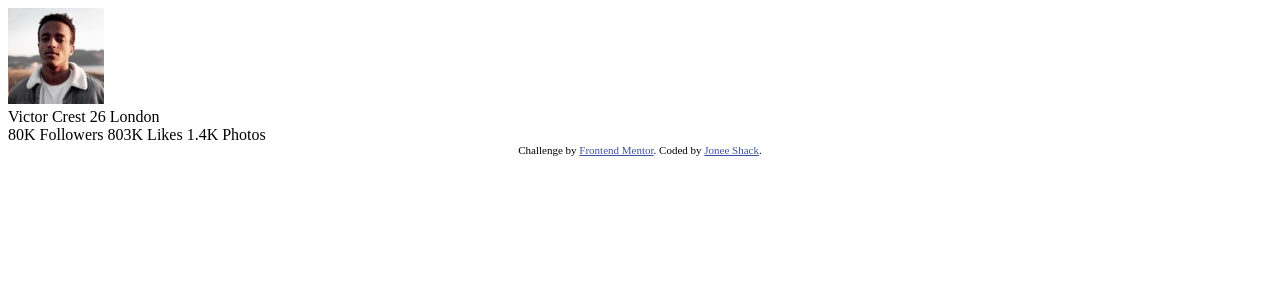
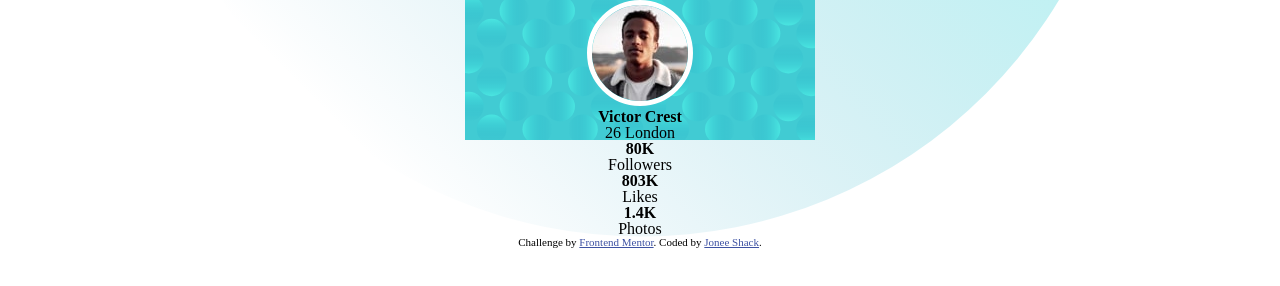
Before and after one commit to ajshack/Code-Challenge, a plain HTML site: page profile-card-component-main/index.html in a window 1280 px wide. Drawn offline with Linux system fonts and the light colour scheme.

Commit message:
Current Status

```diff
--- a/profile-card-component-main/index.html
+++ b/profile-card-component-main/index.html
@@ -5,6 +5,7 @@
   <meta name="viewport" content="width=device-width, initial-scale=1.0"> <!-- displays site properly based on user's device -->
 
   <link rel="icon" type="image/png" sizes="32x32" href="./images/favicon-32x32.png">
+  <link rel="stylesheet" href="style.css">
 
   <title>Frontend Mentor | Profile card component</title>
 
@@ -15,22 +16,31 @@
   </style>
 </head>
 <body>
-  <img src="../profile-card-component-main/images/image-victor.jpg" alt="Victor">
-  <div class="Info">
-     Victor Crest
-    26
-    London
+
+
+  <div class="container">
+
+    <div class="card">
+      <img src="../profile-card-component-main/images/image-victor.jpg" alt="Victor" class="profile-pic">
+      <div class="Info ">
+      <h2 class="bold">Victor Crest</h2>
+      <p> 26 London</p>
     </div>
 
   <div class="Stats">
-  80K
-  Followers
+    <h2 class="bold">80K</h2>
+    <p> Followers
+    </p>
 
-  803K
-  Likes
+    <h2> 803K</h2>
+    <p>Likes
+    </p>
 
-  1.4K
-  Photos
+    <h2 class="bold">1.4K</h2>
+    <p>Photos
+    </p>
+  </div>
+    </div>
   </div>
     <div class="attribution">
      Challenge by <a href="https://www.frontendmentor.io?ref=challenge" target="_blank">Frontend Mentor</a>.
--- /dev/null
+++ b/profile-card-component-main/style.css
@@ -0,0 +1,81 @@
+
+/* http://meyerweb.com/eric/tools/css/reset/
+   v2.0 | 20110126
+   License: none (public domain)
+*/
+
+html, body, div, span, applet, object, iframe,
+h1, h2, h3, h4, h5, h6, p, blockquote, pre,
+a, abbr, acronym, address, big, cite, code,
+del, dfn, em, img, ins, kbd, q, s, samp,
+small, strike, strong, sub, sup, tt, var,
+b, u, i, center,
+dl, dt, dd, ol, ul, li,
+fieldset, form, label, legend,
+table, caption, tbody, tfoot, thead, tr, th, td,
+article, aside, canvas, details, embed,
+figure, figcaption, footer, header, hgroup,
+menu, nav, output, ruby, section, summary,
+time, mark, audio, video {
+	margin: 0;
+	padding: 0;
+	border: 0;
+	font-size: 100%;
+	font: inherit;
+	vertical-align: baseline;
+}
+/* HTML5 display-role reset for older browsers */
+article, aside, details, figcaption, figure,
+footer, header, hgroup, menu, nav, section {
+	display: block;
+}
+body {
+	line-height: 1;
+}
+ol, ul {
+	list-style: none;
+}
+blockquote, q {
+	quotes: none;
+}
+blockquote:before, blockquote:after,
+q:before, q:after {
+	content: '';
+	content: none;
+}
+table {
+	border-collapse: collapse;
+	border-spacing: 0;
+}
+
+
+/* My custom styles */
+.profile-pic {
+    border-radius:  50%;
+    border: 5px solid white;
+
+
+}
+
+.container{
+  display: block;
+  width: 75%;
+
+  margin-left: auto;
+  margin-right: auto;
+    /* background-position: top, bottom;
+    background-repeat: no-repeat; */
+}
+
+.card {
+    background-image: url(./images/bg-pattern-card.svg), url(./images/bg-pattern-top.svg);
+    background-repeat: no-repeat, no-repeat;
+    background-position:  top, bottom;
+    text-align: center;
+}
+
+/* text styles */
+
+h2{
+    font-weight: bold;
+}
```
Lines whose indentation alone changed are shown as unchanged.
